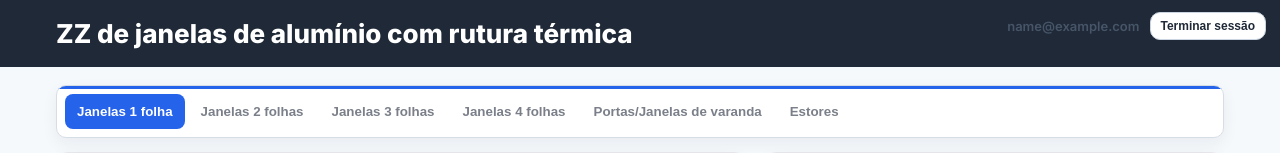
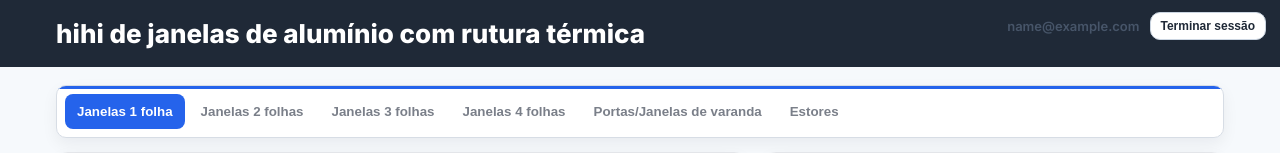
Before and after one commit to andredevilz/janely, a PHP site: page / in a window 1280 px wide. Shown: the top 153 px of the page. Run offline with PHP 8.4, Linux system fonts and the light colour scheme; the visitor is signed in with stand-in values (Sample User, id 1); data that the repository does not hold is empty; some libraries are stand-ins or nearby versions.

Commit message:
Atualizar index

```diff
--- a/index.php
+++ b/index.php
@@ -43,7 +43,7 @@ require_login_page(); // _session.php já faz session_start com os parâmetros c
     </form>
   </div>
 
-  <div class="titlebar"><h1>ZZ de janelas de alumínio com rutura térmica</h1></div>
+  <div class="titlebar"><h1>hihi de janelas de alumínio com rutura térmica</h1></div>
 
   <div class="wrap">
     <!-- TABS -->
```
